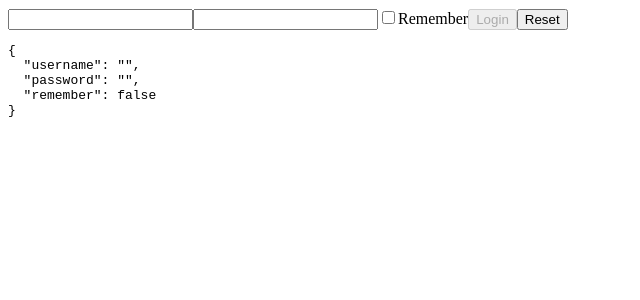
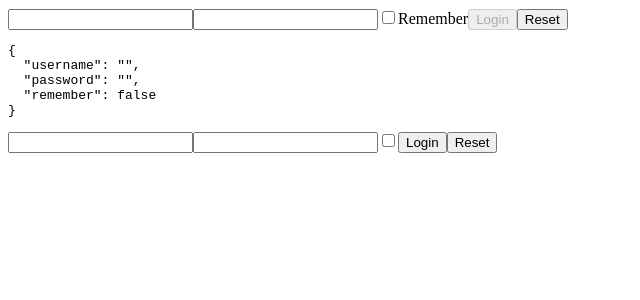
Before and after one commit to LuisTM98/EJERCICIOS-DEVELHOPE, a React (Vite) app in the folder React/: page / in a window 1280 px wide. Shown: the top 300 px of the page, without its empty margins (0-640 px from the left). Built offline with nearby package versions, Linux system fonts and the light colour scheme.

Commit message:
terminado ejercicio 1 uncontrolled forms

```diff
--- a/React/src/Apps.jsx
+++ b/React/src/Apps.jsx
@@ -7,7 +7,7 @@ import { HelloWorld } from "./HelloWorld";
 import { Message } from "./Message";
 import { Welcome } from "./Welcome";
 import { InteractiveWelcome } from "./InteractiveWelcome";
-import { LoginForm } from "./LoginForm";
+import { LoginForm, UncontrolledLoginForm } from "./LoginForm";
 
 export function App1() {
   return <HelloWorld />;
@@ -62,14 +62,15 @@ export function App8() {
   );
 }
 
-export function App9(){
-  return(
-    <InteractiveWelcome />
-  )
+export function App9() {
+  return <InteractiveWelcome />;
 }
 
-export function App10(){
-  return(
-    <LoginForm/>
-  )
+export function App10() {
+  return (
+    <div>
+      <LoginForm />
+      <UncontrolledLoginForm />
+    </div>
+  );
 }
--- a/React/src/LoginForm.jsx
+++ b/React/src/LoginForm.jsx
@@ -51,3 +51,32 @@ export function LoginForm(){
         </form>
         )
 }
+
+export function UncontrolledLoginForm(){
+
+    function submitEventHandler(event){
+        event.preventDefault()
+
+        const username = event.target.elements.namedItem('username').value
+        const password = event.target.elements.namedItem('password').value
+        const remember = event.target.elements.namedItem('remember').checked
+
+        const data = {
+            username,
+            password,
+            remember
+        }
+
+        console.log(data)
+    }
+
+    return(
+        <form onSubmit={submitEventHandler}>
+            <input type="text" name="username"/>
+            <input type="password" name="password" />
+            <input type="checkbox" name="remember"/>
+            <button type="submit" name="login">Login</button>
+            <button type="reset" name="reset">Reset</button>
+        </form>
+    )
+}
```
